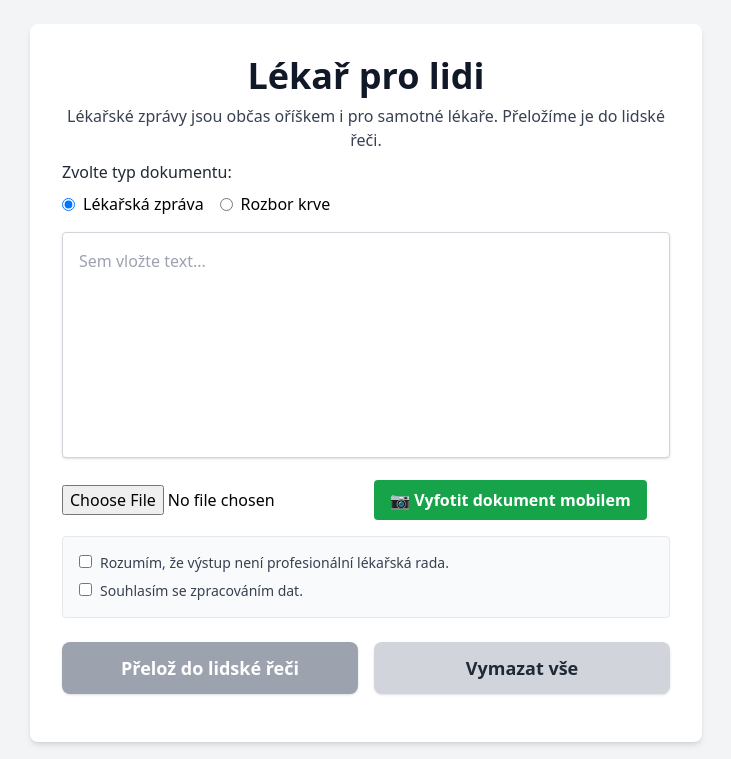
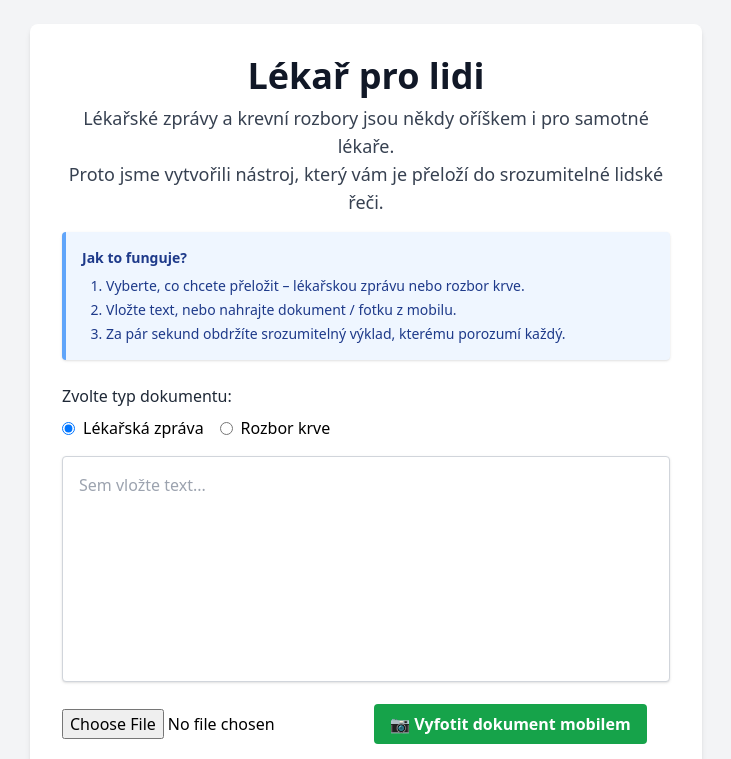
Before and after one commit to JiriTill/lekarprolidi, a React (Vite) app in the folder uradprolidi-main/: page / in a window 1280 px wide. Shown: the top 759 px of the page, without its empty margins (274-1005 px from the left). Built offline with nearby package versions, Linux system fonts and the light colour scheme.

Commit message:
Update home.jsx

```diff
--- a/uradprolidi-main/src/pages/home.jsx
+++ b/uradprolidi-main/src/pages/home.jsx
@@ -169,9 +169,20 @@ export default function Home() {
       <main className="p-6 font-sans flex-grow flex items-center justify-center">
         <div className="max-w-2xl w-full bg-white rounded-lg shadow-md p-8">
           <h1 className="text-4xl font-bold mb-2 text-center text-gray-900">Lékař pro lidi</h1>
-          <p className="mb-2 text-center text-gray-700">
-            Lékařské zprávy jsou občas oříškem i pro samotné lékaře. Přeložíme je do lidské řeči.
-          </p>
+
+              <p className="mb-4 text-center text-gray-700 text-lg">
+                Lékařské zprávy a krevní rozbory jsou někdy oříškem i pro samotné lékaře. <br />
+                Proto jsme vytvořili nástroj, který vám je přeloží do srozumitelné lidské řeči.
+              </p>
+
+              <div className="bg-blue-50 border-l-4 border-blue-400 text-blue-900 p-4 rounded shadow text-sm mb-6">
+                <p className="font-semibold mb-2">Jak to funguje?</p>
+                <ol className="list-decimal ml-6 space-y-1">
+                  <li>Vyberte, co chcete přeložit – lékařskou zprávu nebo rozbor krve.</li>
+                  <li>Vložte text, nebo nahrajte dokument / fotku z mobilu.</li>
+                  <li>Za pár sekund obdržíte srozumitelný výklad, kterému porozumí každý.</li>
+                </ol>
+              </div>
 
           <div className="mb-4">
             <label className="block font-medium text-gray-800 mb-2">Zvolte typ dokumentu:</label>
```
